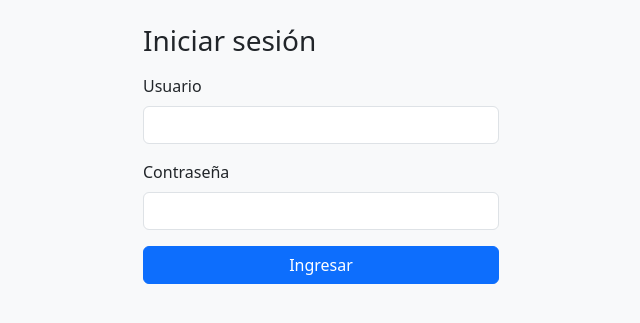
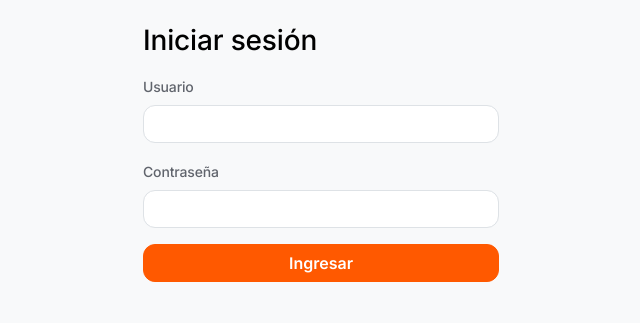
Before and after one commit to PabloCALA18/Consultora-2.0, a Django app: page /login/ in a window 1280 px wide. Shown: the top 323 px of the page, without its empty margins (319-959 px from the left). Run offline with Django 5.2, Linux system fonts and the light colour scheme.

Commit message:
Cambio de frontend en el panel de administración

```diff
--- a/myapp/templates/myapp/Base.html
+++ b/myapp/templates/myapp/Base.html
@@ -3,7 +3,70 @@
 <head>
     <meta charset="UTF-8">
     <title>{% block titulo %}Consultora{% endblock %}</title>
+    <link href="https://fonts.googleapis.com/css2?family=Inter:wght@400;500;600&display=swap" rel="stylesheet">
     <link href="https://cdn.jsdelivr.net/npm/bootstrap@5.3.3/dist/css/bootstrap.min.css" rel="stylesheet">
+    <style>
+        :root {
+            --color-ember: #ff5900;
+            --color-abyss: #000710;
+            --color-carbon: #15191e;
+            --color-ink: #000000;
+            --color-paper: #ffffff;
+            --color-fog: #f3f3f7;
+            --color-mist: #b9bbc6;
+            --color-steel: #8b8d98;
+            --color-pewter: #6f737b;
+            --color-graphite: #60646c;
+            --radius: 12px;
+        }
+        body {
+            font-family: 'Inter', ui-sans-serif, system-ui, -apple-system, sans-serif;
+            letter-spacing: -0.01em;
+            color: var(--color-ink);
+            background-color: var(--color-paper) !important;
+        }
+        .navbar-dark.bg-dark { background-color: var(--color-carbon) !important; }
+        .btn-primary {
+            background-color: var(--color-ember);
+            border-color: var(--color-ember);
+            border-radius: var(--radius);
+            font-weight: 600;
+        }
+        .btn-primary:hover, .btn-primary:focus {
+            background-color: #e04f00;
+            border-color: #e04f00;
+        }
+        .btn-outline-primary {
+            color: var(--color-ember);
+            border-color: var(--color-ember);
+            border-radius: var(--radius);
+        }
+        .btn-outline-primary:hover { background-color: var(--color-ember); border-color: var(--color-ember); color: #fff; }
+        .btn-outline-light, .btn-danger { border-radius: var(--radius); }
+        .card, .table, .form-control, .form-select { border-radius: var(--radius) !important; }
+        .card { border: 1px solid var(--color-mist); box-shadow: none !important; }
+        .shadow-sm { box-shadow: none !important; border: 1px solid var(--color-mist); }
+        .card-title { font-weight: 600; }
+        .display-6 { color: var(--color-ember); font-weight: 600; }
+        .text-muted { color: var(--color-pewter) !important; }
+        .form-label { color: var(--color-graphite); font-weight: 500; font-size: 14px; }
+        .alert-info {
+            background-color: var(--color-fog);
+            border: 1px solid var(--color-mist);
+            color: var(--color-graphite);
+            border-radius: var(--radius);
+        }
+        .back-link {
+            display: inline-flex;
+            align-items: center;
+            gap: 6px;
+            color: var(--color-ink);
+            font-weight: 500;
+            text-decoration: none;
+            margin-bottom: 24px;
+        }
+        .back-link:hover { color: var(--color-ember); }
+    </style>
 </head>
 <body class="bg-light">
 
--- a/myapp/templates/myapp/Consultores.html
+++ b/myapp/templates/myapp/Consultores.html
@@ -2,6 +2,7 @@
 {% block titulo %}Consultores{% endblock %}
 
 {% block contenido %}
+<a href="{% url 'inicio' %}" class="back-link">&larr; Volver a Inicio</a>
 <h3 class="mb-4">Consultores</h3>
 
 <form method="post" class="row g-2 mb-4 align-items-end">
--- a/myapp/templates/myapp/Empresas.html
+++ b/myapp/templates/myapp/Empresas.html
@@ -2,6 +2,7 @@
 {% block titulo %}Empresas{% endblock %}
 
 {% block contenido %}
+<a href="{% url 'inicio' %}" class="back-link">&larr; Volver a Inicio</a>
 <h3 class="mb-4">Empresas clientes</h3>
 
 <form method="post" class="row g-2 mb-4 align-items-end">
--- a/myapp/templates/myapp/Inicio.html
+++ b/myapp/templates/myapp/Inicio.html
@@ -2,6 +2,7 @@
 {% block titulo %}Inicio{% endblock %}
 
 {% block contenido %}
+<a href="{% url 'home' %}" class="back-link">&larr; Volver a Inicio</a>
 <h3 class="mb-4">Panel general</h3>
 <div class="row g-3">
     <div class="col-md-4">
--- a/myapp/templates/myapp/Proyectos.html
+++ b/myapp/templates/myapp/Proyectos.html
@@ -2,6 +2,7 @@
 {% block titulo %}Proyectos{% endblock %}
 
 {% block contenido %}
+<a href="{% url 'inicio' %}" class="back-link">&larr; Volver a Inicio</a>
 <h3 class="mb-4">Proyectos</h3>
 
 <form method="post" class="row g-2 mb-4 align-items-end">
```
